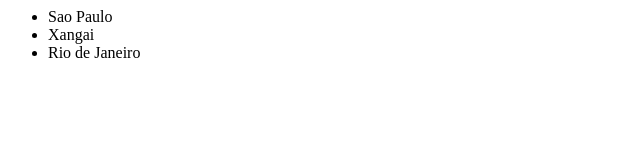
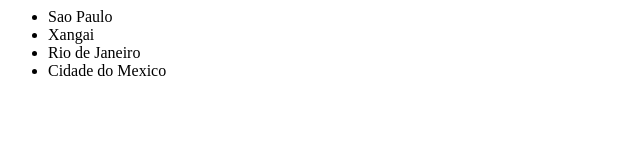
Before and after one commit to cesaralcancio/cidades, a plain HTML site: page index.html in a window 1280 px wide. Shown: the whole page, without its empty margins (0-640 px from the left). Drawn offline with Linux system fonts and the light colour scheme.

Commit message:
Add cidade do mexico

```diff
--- a/index.html
+++ b/index.html
@@ -2,4 +2,5 @@
   <li>Sao Paulo</li>
   <li>Xangai</li>
   <li>Rio de Janeiro</li>
+  <li>Cidade do Mexico</li>
 </ul>
```
